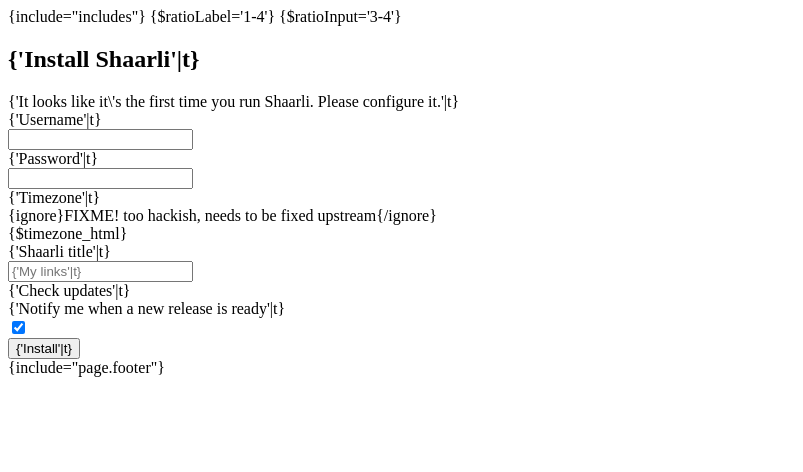
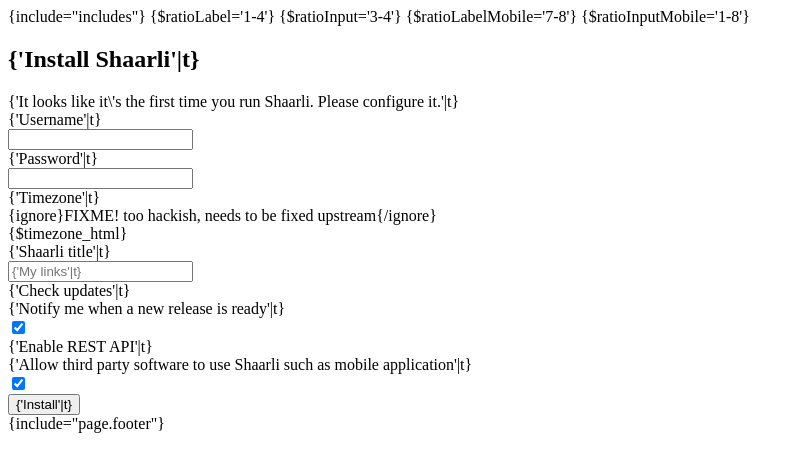
Before and after one commit to sebsauvage/Shaarli, a PHP site: page /shaarli/tpl/default/install.html in a window 1280 px wide. Shown: the top 472 px of the page, without its empty margins (0-803 px from the left). Run offline with PHP 8.4, Linux system fonts and the light colour scheme.

Commit message:
Add API setting in the new theme during the installation
Also use the same variable name across template files

```diff
--- a/index.php
+++ b/index.php
@@ -1142,7 +1142,7 @@ function renderPage($conf, $pluginManager, $LINKSDB)
             $conf->set('feed.rss_permalinks', !empty($_POST['enableRssPermalinks']));
             $conf->set('updates.check_updates', !empty($_POST['updateCheck']));
             $conf->set('privacy.hide_public_links', !empty($_POST['hidePublicLinks']));
-            $conf->set('api.enabled', !empty($_POST['apiEnabled']));
+            $conf->set('api.enabled', !empty($_POST['enableApi']));
             $conf->set('api.secret', escape($_POST['apiSecret']));
             try {
                 $conf->write(isLoggedIn());
--- a/tpl/default/configure.html
+++ b/tpl/default/configure.html
@@ -186,7 +186,7 @@
       <div class="pure-g">
         <div class="pure-u-lg-{$ratioLabel} pure-u-{$ratioLabelMobile}">
           <div class="form-label">
-            <label for="apiEnabled">
+            <label for="enableApi">
               <span class="label-name">{'Enable REST API'|t}</span><br>
               <span class="label-desc">{'Allow third party software to use Shaarli such as mobile application'|t}</span>
             </label>
@@ -194,7 +194,7 @@
         </div>
         <div class="pure-u-lg-{$ratioInput} pure-u-{$ratioInputMobile}">
           <div class="form-input">
-            <input type="checkbox" name="apiEnabled" id="apiEnabled"
+            <input type="checkbox" name="enableApi" id="enableApi"
                  {if="$api_enabled"}checked{/if}/>
           </div>
         </div>
--- a/tpl/default/install.html
+++ b/tpl/default/install.html
@@ -7,6 +7,8 @@
 
 {$ratioLabel='1-4'}
 {$ratioInput='3-4'}
+{$ratioLabelMobile='7-8'}
+{$ratioInputMobile='1-8'}
 
 <form method="POST" action="#" name="installform" id="installform">
 <div class="pure-g">
@@ -98,6 +100,22 @@
       </div>
     </div>
 
+    <div class="pure-g">
+      <div class="pure-u-lg-{$ratioLabel} pure-u-{$ratioLabelMobile}">
+        <div class="form-label">
+          <label for="enableApi">
+            <span class="label-name">{'Enable REST API'|t}</span><br>
+            <span class="label-desc">{'Allow third party software to use Shaarli such as mobile application'|t}</span>
+          </label>
+        </div>
+      </div>
+      <div class="pure-u-lg-{$ratioInput} pure-u-{$ratioInputMobile}">
+        <div class="form-input">
+          <input type="checkbox" name="enableApi" id="enableApi" checked />
+        </div>
+      </div>
+    </div>
+
     <div class="center">
       <input type="submit" value="{'Install'|t}" name="Save">
     </div>
--- a/tpl/vintage/configure.html
+++ b/tpl/vintage/configure.html
@@ -97,9 +97,9 @@
       <tr>
         <td valign="top"><b>Enable REST API</b></td>
         <td>
-          <input type="checkbox" name="apiEnabled" id="apiEnabled"
+          <input type="checkbox" name="enableApi" id="enableApi"
                  {if="$api_enabled"}checked{/if}/>
-          <label for="apiEnabled">&nbsp;Allow third party software to use Shaarli such as mobile application.</label>
+          <label for="enableApi">&nbsp;Allow third party software to use Shaarli such as mobile application.</label>
         </td>
       </tr>
       <tr>
```
